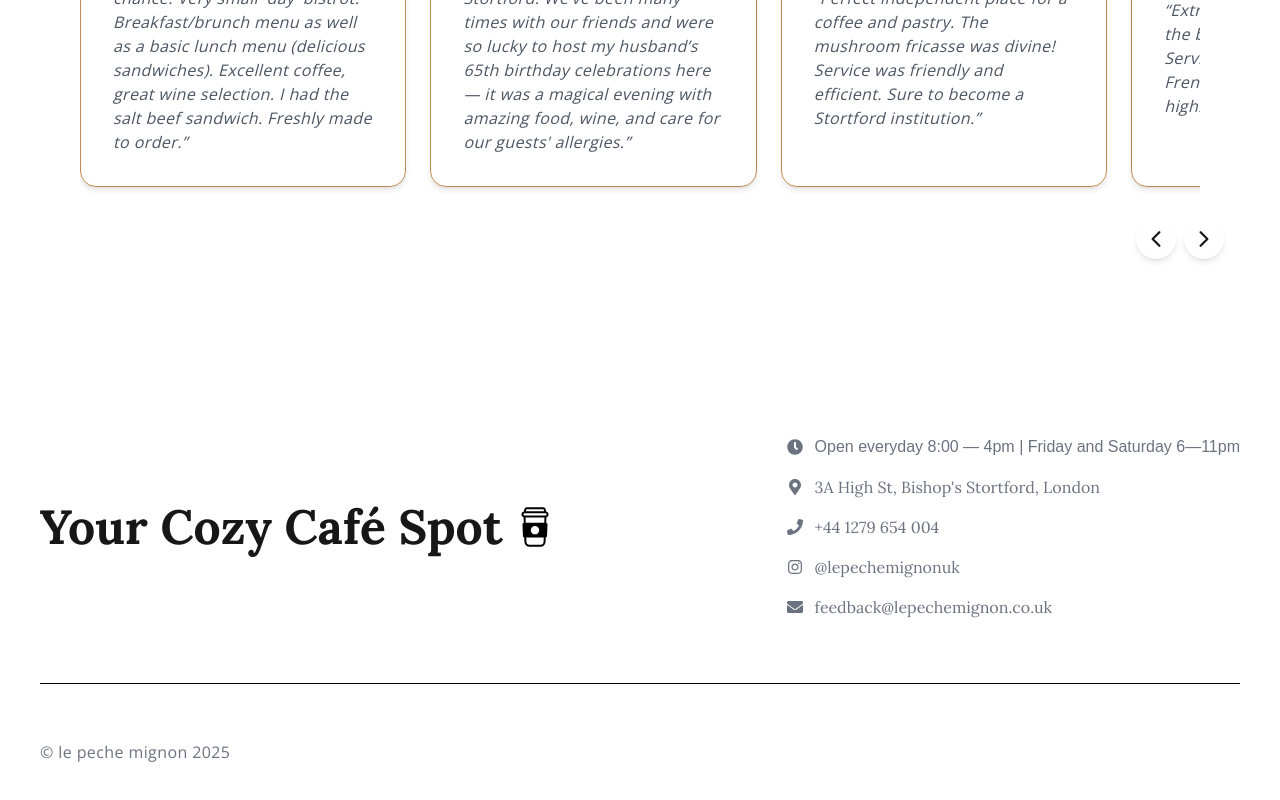
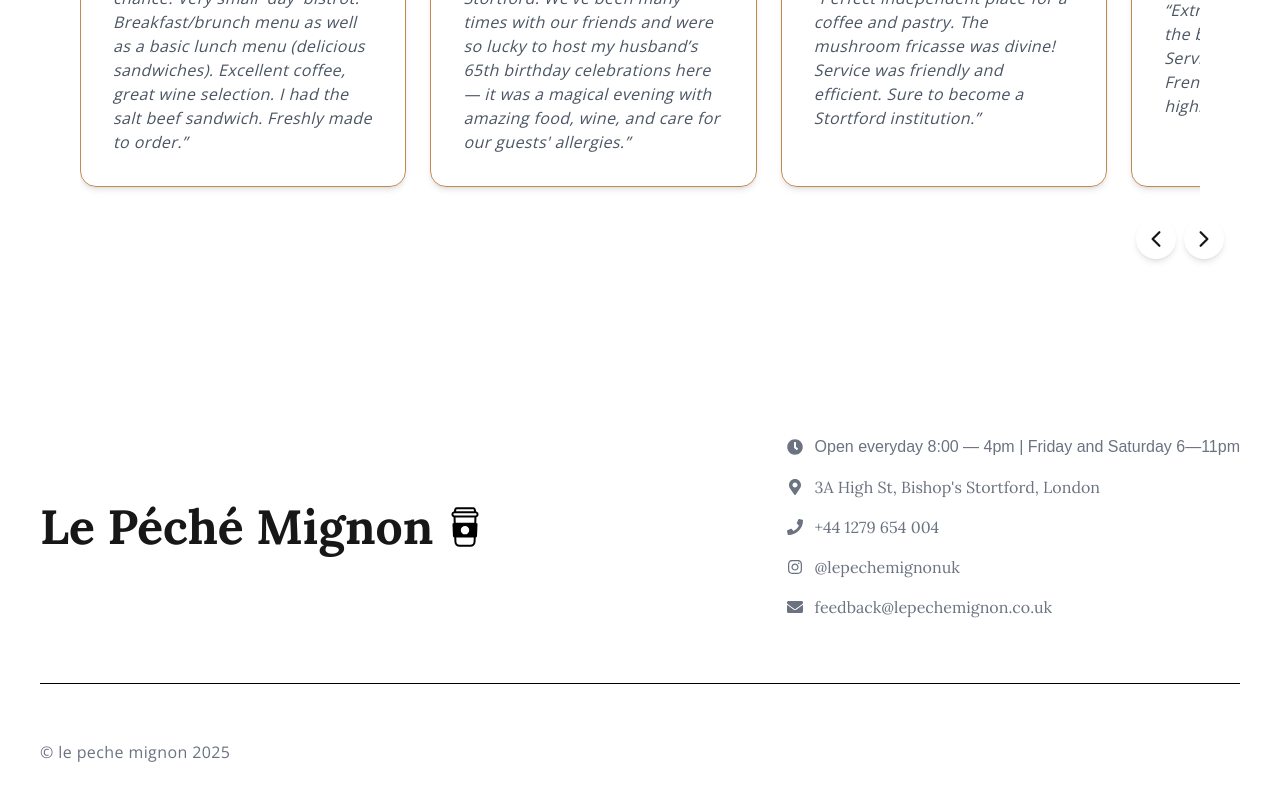
Before and after one commit to StanislavDitsan/le-peche-mignon, a Next.js app: page /bishopsstortford in a window 1280 px wide. Shown: the part 7650-8450 px from the top of the page. Built offline with nearby package versions, Linux system fonts and the light colour scheme.

Commit message:
Update footer title in FooterBishop component to reflect brand name

```diff
--- a/src/app/components/FooterBishop.tsx
+++ b/src/app/components/FooterBishop.tsx
@@ -17,7 +17,7 @@
       <div className="py-16 md:py-20 mx-auto w-full max-w-7xl px-5 md:px-10">
         <div className="sm:flex-row flex justify-between flex-col">
           <h2 className="font-bold text-3xl md:text-5xl w-full max-w-xl inline-flex items-center dark:text-white">
-            Your Cozy Café Spot{" "}
+            Le Péché Mignon{" "}
             <CiCoffeeCup
               className="text-black ml-2 dark:text-white"
               style={{ fontSize: "1em" }}
```
